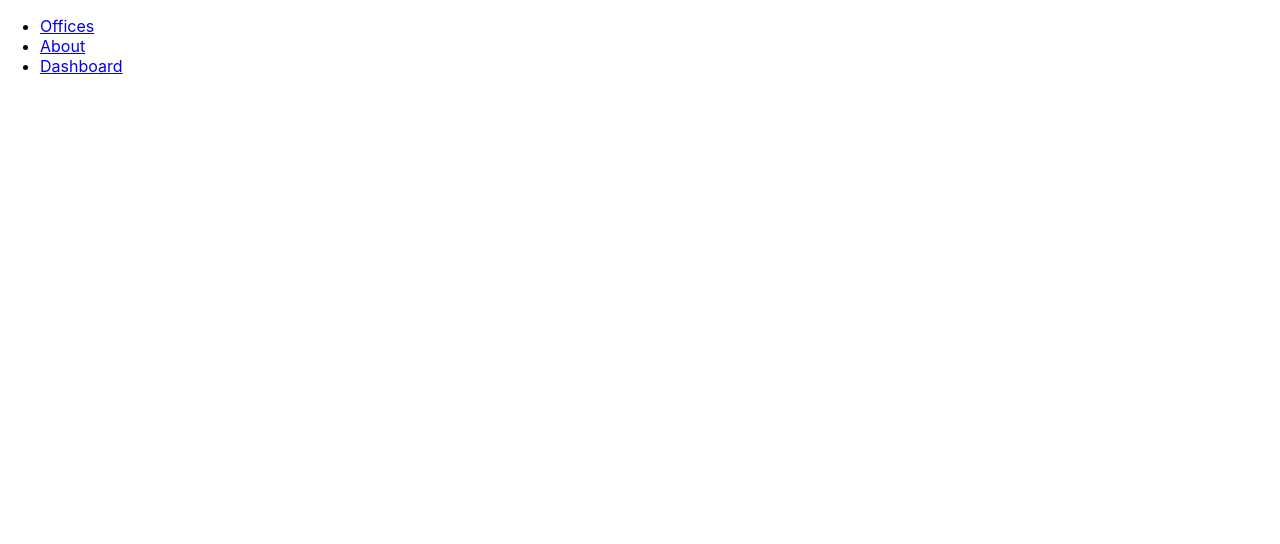
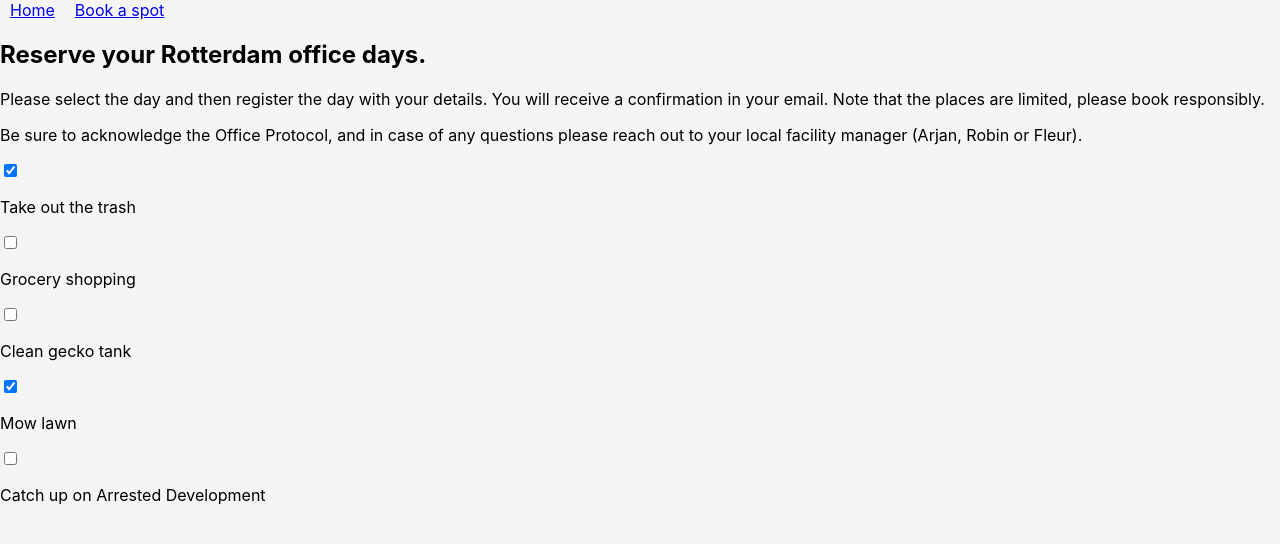
Before and after one commit to Gotangotan/spot-booking, a React (Create React App) app: page /book in a window 1280 px wide. Shown: the top 544 px of the page. Built offline with nearby package versions, Linux system fonts and the light colour scheme.

Commit message:
Create booking page/components

```diff
--- a/src/App.js
+++ b/src/App.js
@@ -6,6 +6,7 @@ import {
 } from "react-router-dom";
 import NavBar from "./Components/Navbar/navbar";
 import MainPage from "./Components/MainPage/MainPage";
+import LocationRotterdam from "./Components/LocationRotterdam/LocationRotterdam";
 
 export default function BasicExample() {
     return (
@@ -16,11 +17,8 @@ export default function BasicExample() {
                     <Route exact path="/">
                         <MainPage />
                     </Route>
-                    <Route path="/about">
-                        <About />
-                    </Route>
-                    <Route path="/dashboard">
-                        <Dashboard />
+                    <Route path="/book">
+                        <LocationRotterdam />
                     </Route>
                 </Switch>
             </div>
--- /dev/null
+++ b/src/Components/LocationRotterdam/Calender/Calender.css
@@ -0,0 +1,47 @@
+body {
+    background-color: whitesmoke;
+}
+
+.calender-list {
+    background-color: white;
+    margin: auto;
+    width: 50%;
+    display: flex;
+    flex-direction: column;
+    align-items: center;
+    border: 1px solid #efefef;
+    box-shadow:
+        /* The top layer shadow */
+            0 1px 1px rgba(0,0,0,0.15),
+                /* The second layer */
+            0 10px 0 -5px #eee,
+                /* The second layer shadow */
+            0 10px 1px -4px rgba(0,0,0,0.15),
+                /* The third layer */
+            0 20px 0 -10px #eee,
+                /* The third layer shadow */
+            0 20px 1px -9px rgba(0,0,0,0.15);
+    padding: 30px;
+}
+
+.calender-item {
+    display: flex;
+    justify-content: flex-start;
+    align-items: center;
+    padding: 30px 20px 0;
+    width: 100%;
+    border-bottom: 1px solid #cecece;
+    font-family: Roboto, sans-serif;
+    font-weight: 100;
+    font-size: 15px;
+    color: #333333;
+}
+
+input[type=checkbox] {
+    margin-right: 10px;
+    font-size: 30px;
+}
+
+input[type=checkbox]:focus {
+    outline: 0;
+}
--- /dev/null
+++ b/src/Components/LocationRotterdam/Calender/Calender.js
@@ -0,0 +1,43 @@
+import React from "react"
+import CalenderItem from "./CalenderItem";
+import calenderData from "./CalenderData";
+
+
+class App extends React.Component {
+    constructor() {
+        super()
+        this.state = {
+            bookings: calenderData
+        }
+        this.handleChange = this.handleChange.bind(this)
+    }
+
+    handleChange(id) {
+        this.setState(prevState => {
+            const updatedBookings = prevState.bookings.map(booking => {
+                if (booking.id === id) {
+                    return {
+                        ...booking,
+                        completed: !booking.completed
+                    }
+                }
+                return booking
+            })
+            return {
+                bookings: updatedBookings
+            }
+        })
+    }
+
+    render() {
+        const bookingItems = this.state.bookings.map(item => <CalenderItem key={item.id} item={item} handleChange={this.handleChange}/>)
+
+        return (
+            <div className="todo-list">
+                {bookingItems}
+            </div>
+        )
+    }
+}
+
+export default App
--- /dev/null
+++ b/src/Components/LocationRotterdam/Calender/CalenderData.js
@@ -0,0 +1,29 @@
+const calenderData = [
+    {
+        id: 1,
+        text: "Take out the trash",
+        completed: true
+    },
+    {
+        id: 2,
+        text: "Grocery shopping",
+        completed: false
+    },
+    {
+        id: 3,
+        text: "Clean gecko tank",
+        completed: false
+    },
+    {
+        id: 4,
+        text: "Mow lawn",
+        completed: true
+    },
+    {
+        id: 5,
+        text: "Catch up on Arrested Development",
+        completed: false
+    }
+]
+
+export default calenderData
--- /dev/null
+++ b/src/Components/LocationRotterdam/Calender/CalenderItem.js
@@ -0,0 +1,17 @@
+import React from "react"
+import  './Calender.css'
+
+function CalenderItem(props) {
+    return (
+        <div  className="todo-item">
+            <input
+                type="checkbox"
+                checked={props.item.completed}
+                onChange={() => props.handleChange(props.item.id)}
+             />
+            <p>{props.item.text}</p>
+        </div>
+    )
+}
+
+export default CalenderItem
--- a/src/Components/LocationRotterdam/LocationRotterdam.js
+++ b/src/Components/LocationRotterdam/LocationRotterdam.js
@@ -1,9 +1,18 @@
 import React from "react";
-
-function LocationRotterdam() {
+import Calender from "./Calender/Calender";
+function LocationUtrecht() {
     return(
-        <div>Rotterdam</div>
+        <div>
+            <h2>Reserve your Rotterdam office days.</h2>
+            <p>
+                Please select the day and then register the day with your details. You will receive a confirmation in your email. Note that the places are limited, please book responsibly.
+            </p>
+            <p>
+                Be sure to acknowledge the Office Protocol, and in case of any questions please reach out to your local facility manager (Arjan, Robin or Fleur).
+            </p>
+            <Calender/>
+        </div>
     )
 }
 
-export default LocationRotterdam
+export default LocationUtrecht
--- a/src/Components/MainPage/MainPage.js
+++ b/src/Components/MainPage/MainPage.js
@@ -4,9 +4,12 @@ function MainPage() {
     return(
         <div>
           <h1>Welcome to the Officedays booking tool</h1>
-          <h2>Through this website you can reserve a desk at your office. Please first select the office you want to book a desk at.</h2>
-          <h3>Amsterdam Office</h3>
-          <h3>Utrecht Office</h3>
+          <h2>Through this website you can reserve a desk at the office. Please first select the office you want to book a desk at.</h2>
+          <ul>
+              <li>
+
+              </li>
+          </ul>
         </div>
     )
 }
--- a/src/Components/Navbar/navbar.js
+++ b/src/Components/Navbar/navbar.js
@@ -1,18 +1,16 @@
 import React from "react";
 import { Link } from "react-router-dom";
+import './navbar.css'
 
 function NavBar() {
     return(
         <>
             <ul>
                 <li>
-                    <Link to="/">Offices</Link>
+                    <Link to="/">Home</Link>
                 </li>
                 <li>
-                    <Link to="/about">About</Link>
-                </li>
-                <li>
-                    <Link to="/dashboard">Dashboard</Link>
+                    <Link to="/book">Book a spot</Link>
                 </li>
             </ul>
 
```
